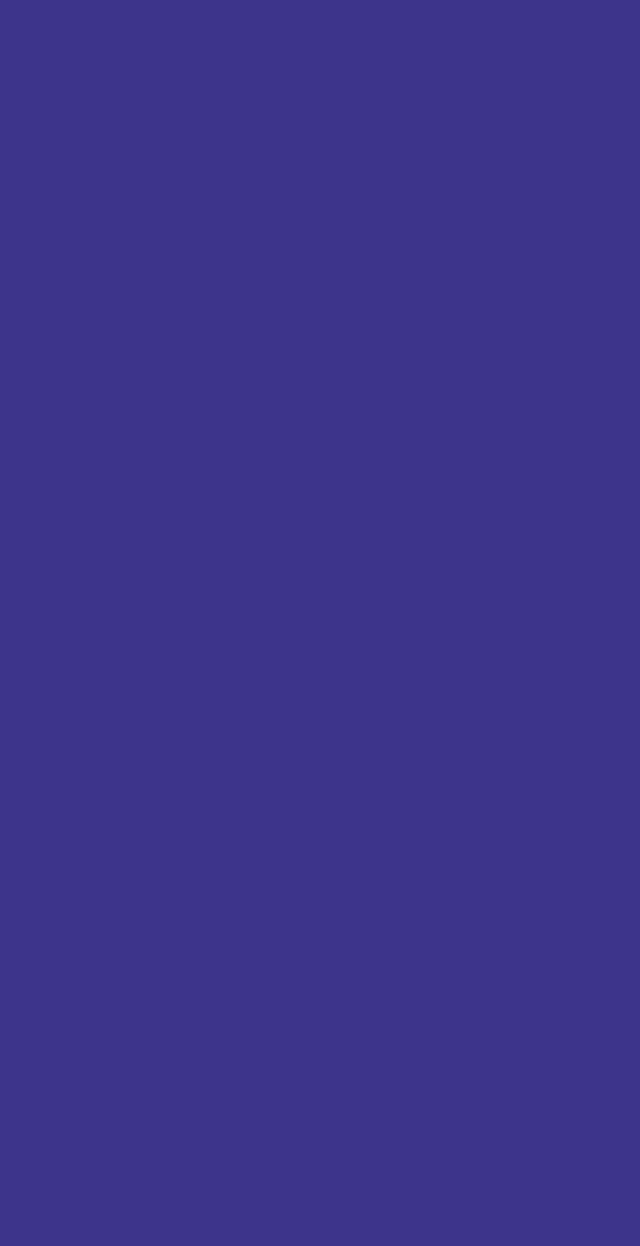
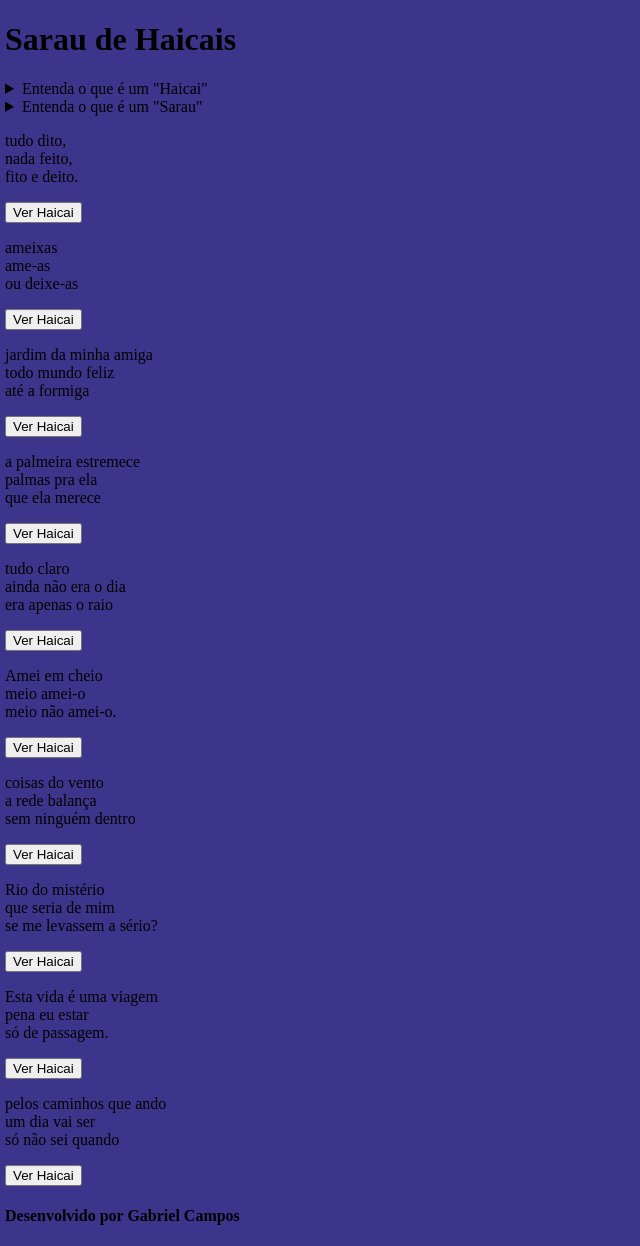
Before and after one commit to CamposCodes/SarauHaicais, a plain HTML site: page index.html in a window 1280 px wide. Shown: the whole page, without its empty margins (0-640 px from the left). Before the commit the page ends 800 px from the top, so only its background shows below. Drawn offline with Linux system fonts and the light colour scheme.

Commit message:
cria estrutura completa html

```diff
--- a/index.html
+++ b/index.html
@@ -11,6 +11,117 @@
     <link rel="stylesheet" href="style.css"/>
 </head>
 <body>
-
+    <div class="all">
+        <h1>Sarau de Haicais</h1>
+        <details>
+            <summary>Entenda o que é um "Haicai"</summary>
+            <span>Haicai é um gênero de poesia com forma fixa, possuindo três versos. Portanto, é uma poesia objetiva e sintética.</span>
+        </details>
+        <details>
+            <summary>Entenda o que é um "Sarau"</summary>
+            <span>Sarau é uma reunião, com o objetivo de compartilhar experiências culturais como poemas e haicais</span>
+        </details>
+        <div id="poema1" class="poema">
+            <p>
+                tudo dito,<br>
+                nada feito,<br>
+                fito e deito.<br>
+            </p>
+        </div>
+        <div class="loc__button1">
+            <button id="button__poema1">Ver Haicai</button>
+        </div>
+        <div id="poema2" class="poema">
+            <p>
+                ameixas <br>
+                ame-as <br>
+                ou deixe-as <br>
+            </p>
+        </div>
+        <div class="loc__button2">
+            <button id="button__poema2">Ver Haicai</button>
+        </div>
+        <div id="poema3" class="poema">
+            <p>
+                jardim da minha amiga <br>
+                todo mundo feliz <br>
+                até a formiga <br>
+            </p>
+        </div>
+        <div class="loc__button3">
+            <button id="button__poema3">Ver Haicai</button>
+        </div>
+        <div id="poema4" class="poema">
+            <p>
+                a palmeira estremece <br>
+                palmas pra ela <br>
+                que ela merece <br>
+            </p>
+        </div>
+        <div class="loc__button4">
+            <button id="button__poema4">Ver Haicai</button>
+        </div>
+        <div id="poema5" class="poema">
+            <p>
+                tudo claro <br>
+                ainda não era o dia <br>
+                era apenas o raio <br>
+            </p>
+        </div>
+        <div class="loc__button5">
+            <button id="button__poema5">Ver Haicai</button>
+        </div>
+        <div id="poema6" class="poema">
+            <p>
+                Amei em cheio <br>
+                meio amei-o <br>
+                meio não amei-o. <br>
+            </p>
+        </div>
+        <div class="loc__button6">
+            <button id="button__poema6">Ver Haicai</button>
+        </div>
+        <div id="poema7" class="poema">
+            <p>
+                coisas do vento <br>
+                a rede balança <br>
+                sem ninguém dentro <br>
+            </p>
+        </div>
+        <div class="loc__button7">
+            <button id="button__poema7">Ver Haicai</button>
+        </div>
+        <div id="poema8" class="poema">
+            <p>
+                Rio do mistério <br>
+                que seria de mim <br>
+                se me levassem a sério? <br>
+            </p>
+        </div>
+        <div class="loc__button8">
+            <button id="button__poema8">Ver Haicai</button>
+        </div>
+        <div id="poema9" class="poema">
+            <p>
+                Esta vida é uma viagem <br>
+                pena eu estar <br>
+                só de passagem. <br>
+            </p>
+        </div>
+        <div class="loc__button9">
+            <button id="button__poema9">Ver Haicai</button>
+        </div>
+        <div id="poema10" class="poema">
+            <p>
+                pelos caminhos que ando <br>
+                um dia vai ser <br>
+                só não sei quando <br>
+            </p>
+        </div>
+        <div class="loc__button10">
+            <button id="button__poema10">Ver Haicai</button>
+        </div>
+        <h4 id="assinatura">Desenvolvido por Gabriel Campos</h5>
+    </div>
 </body>
 </html>
```
